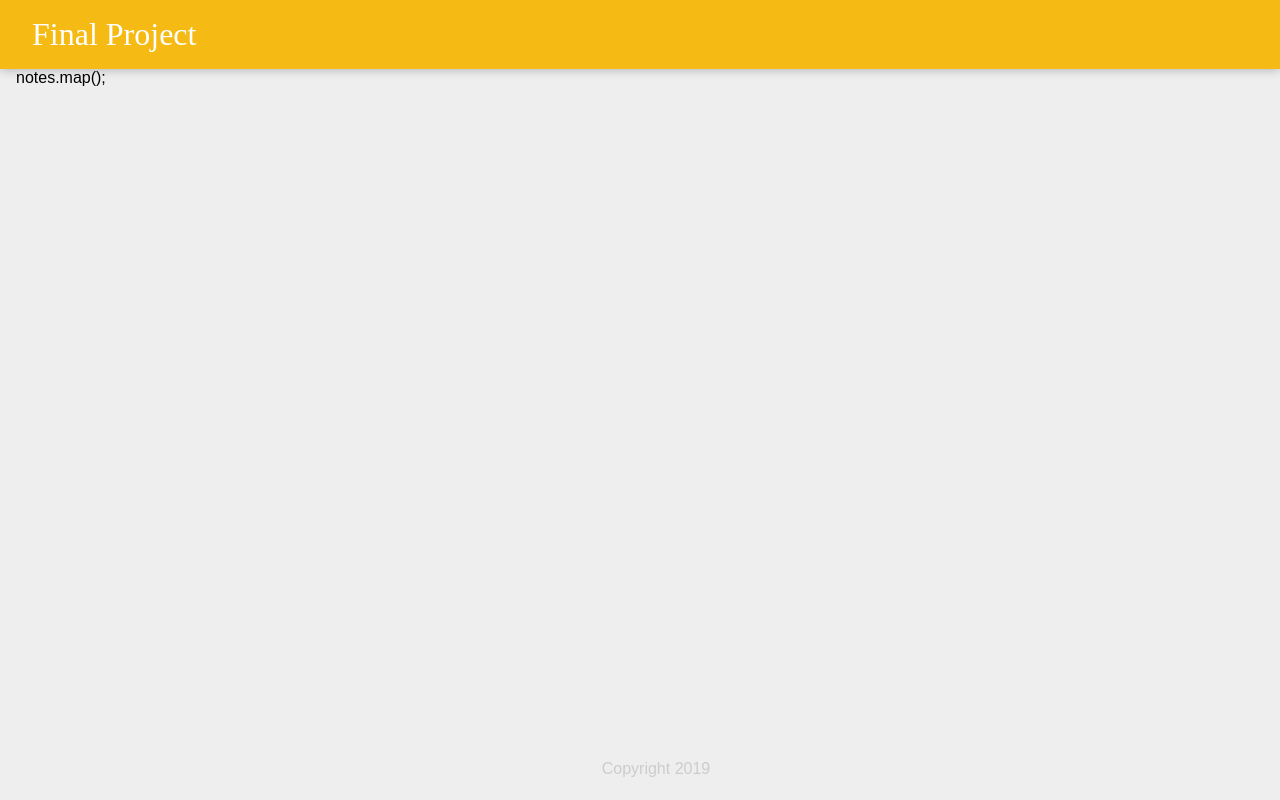
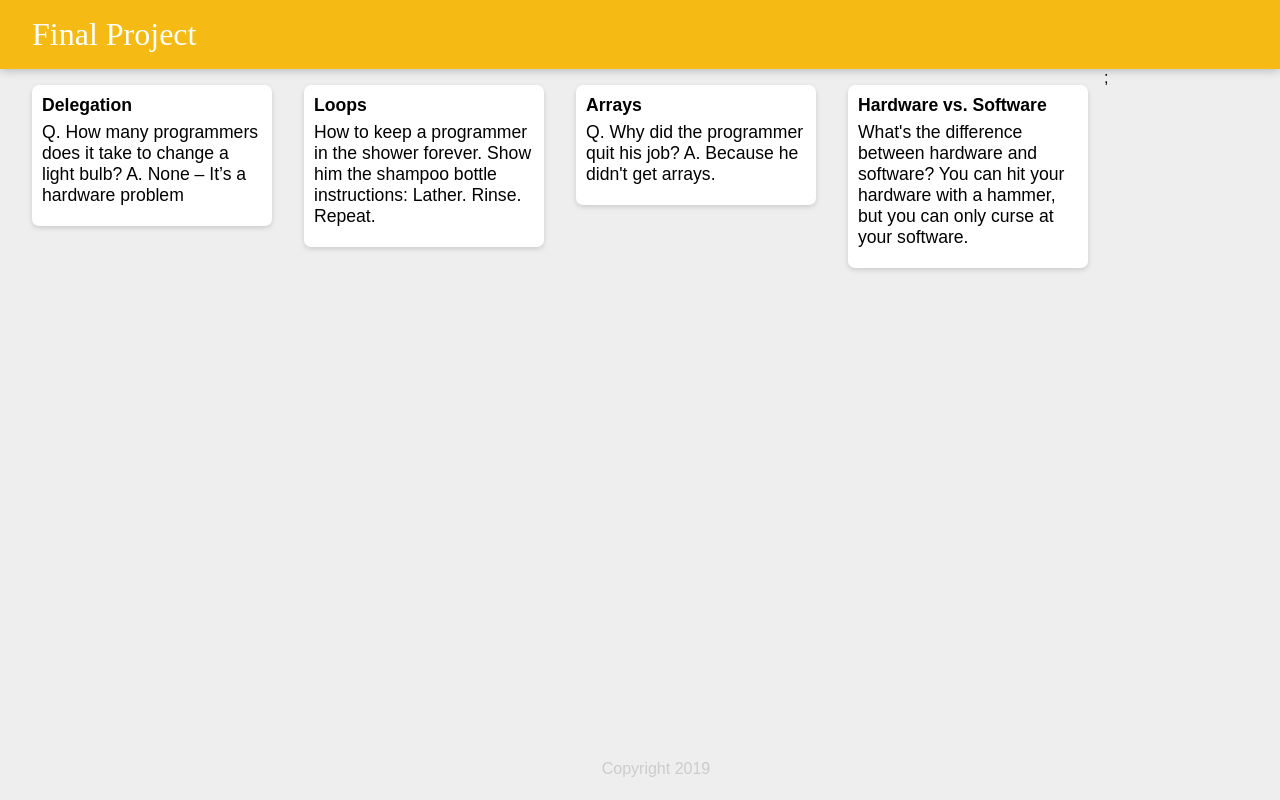
Before and after one commit to deykpe/React-Note-Taking-App, a React (Create React App) app: page / in a window 1280 px wide. Built offline with nearby package versions, Linux system fonts and the light colour scheme.

Commit message:
fixed map function with return

```diff
--- a/src/components/App.js
+++ b/src/components/App.js
@@ -4,8 +4,8 @@ import Footer from './Footer';
 import Note from './Note';
 import notes from '../notes';
 
-function createNotes (noteItem) {
-    <Note
+function createNotes(noteItem) {
+    return <Note
         title= {noteItem.title}
         content={noteItem.content}
     />
@@ -14,7 +14,7 @@ function createNotes (noteItem) {
 function App() {
     return <div>
         <Header/>
-        notes.map();
+        {notes.map(createNotes)};
         <Footer/>
     </div>
 }
```
